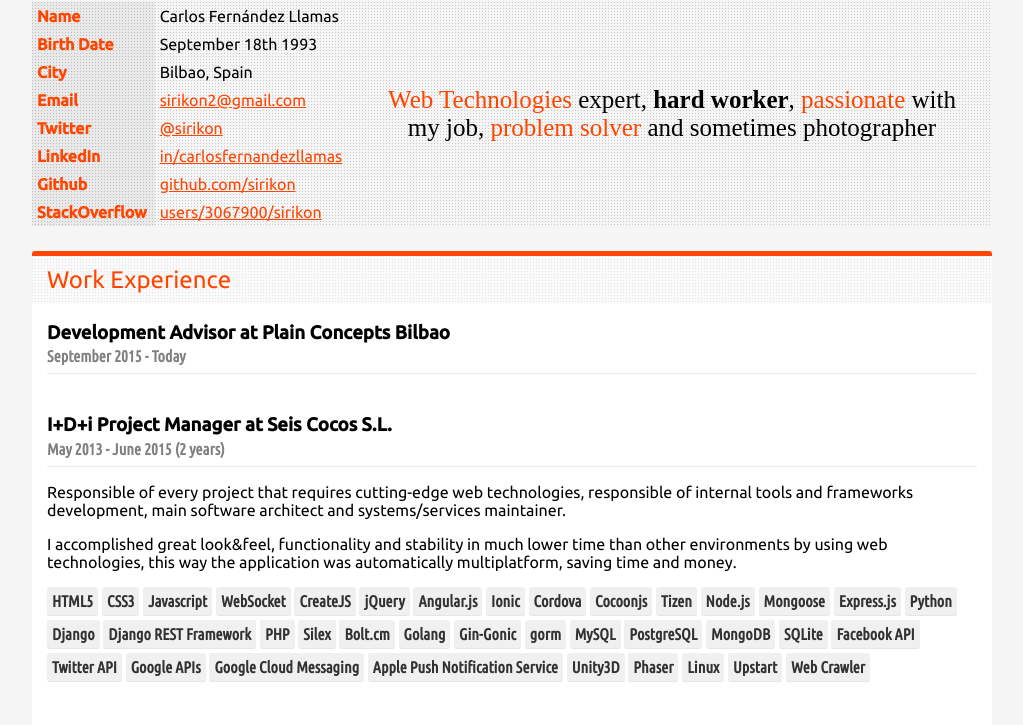
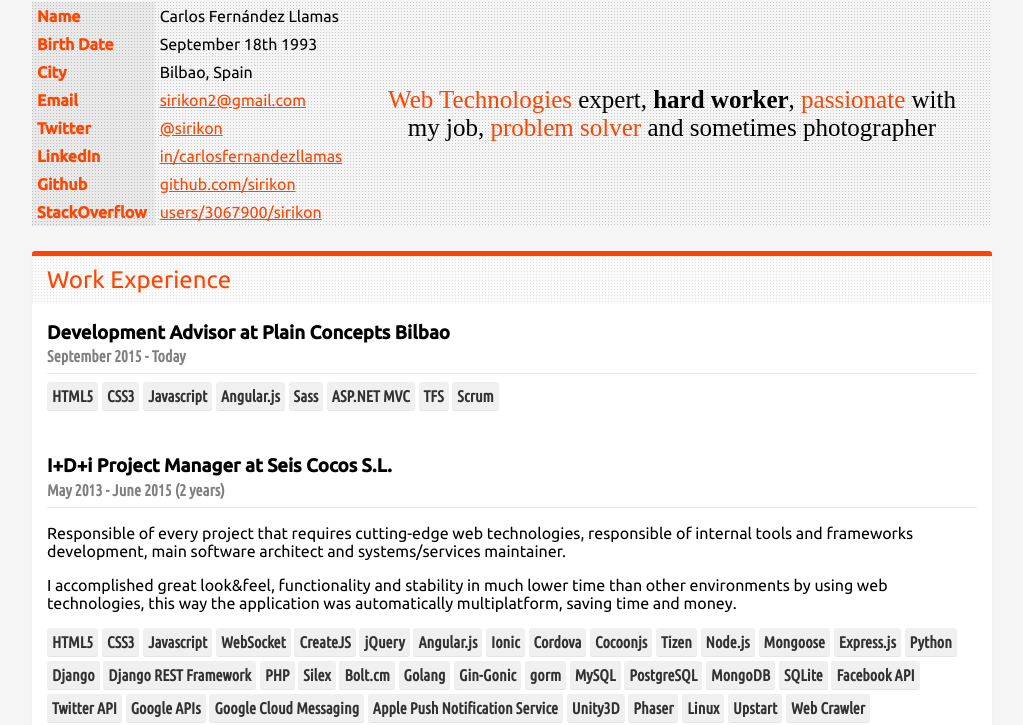
Before and after one commit to Sirikon/cv, a website: page index.html in a window 1280 px wide. Shown: the part 86-811 px from the top of the page, without its empty margins (128-1151 px from the left). Drawn offline with nearby package versions, Linux system fonts and the light colour scheme; a web font is replaced by a local one.

Commit message:
Add skills

```diff
--- a/index.html
+++ b/index.html
@@ -69,15 +69,17 @@
 				<hr>
 				<!--<p>
 					Made some web pages for clients and helped in other areas
-				</p>
+				</p>-->
 				<div am-Skills>
 					<span>HTML5</span>
 					<span>CSS3</span>
 					<span>Javascript</span>
-					<span>MySQL</span>
-					<span>Drupal</span>
-					<span>Wordpress</span>
-				</div>-->
+					<span>Angular.js</span>
+					<span>Sass</span>
+					<span>ASP.NET MVC</span>
+					<span>TFS</span>
+					<span>Scrum</span>
+				</div>
 			</article>
 			<article>
 				<h3>I+D+i Project Manager at Seis Cocos S.L.</h3>
```
